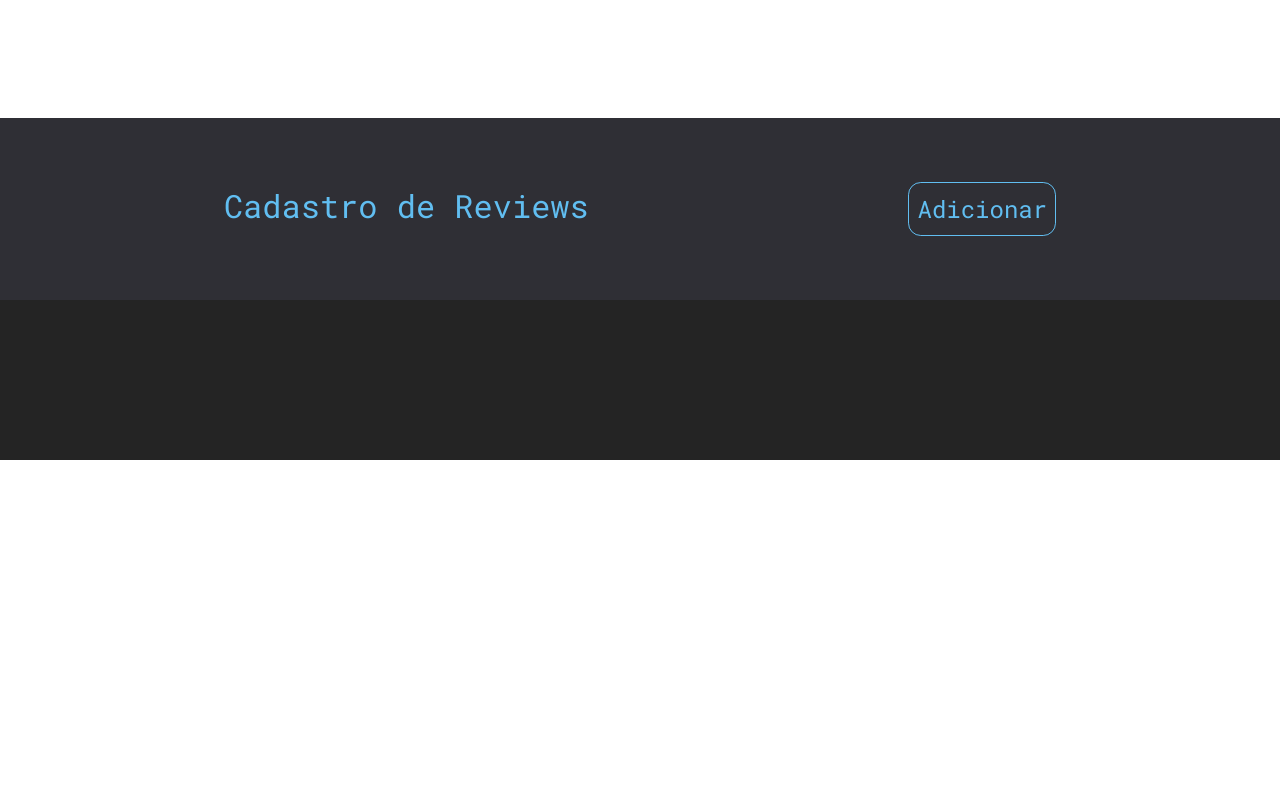
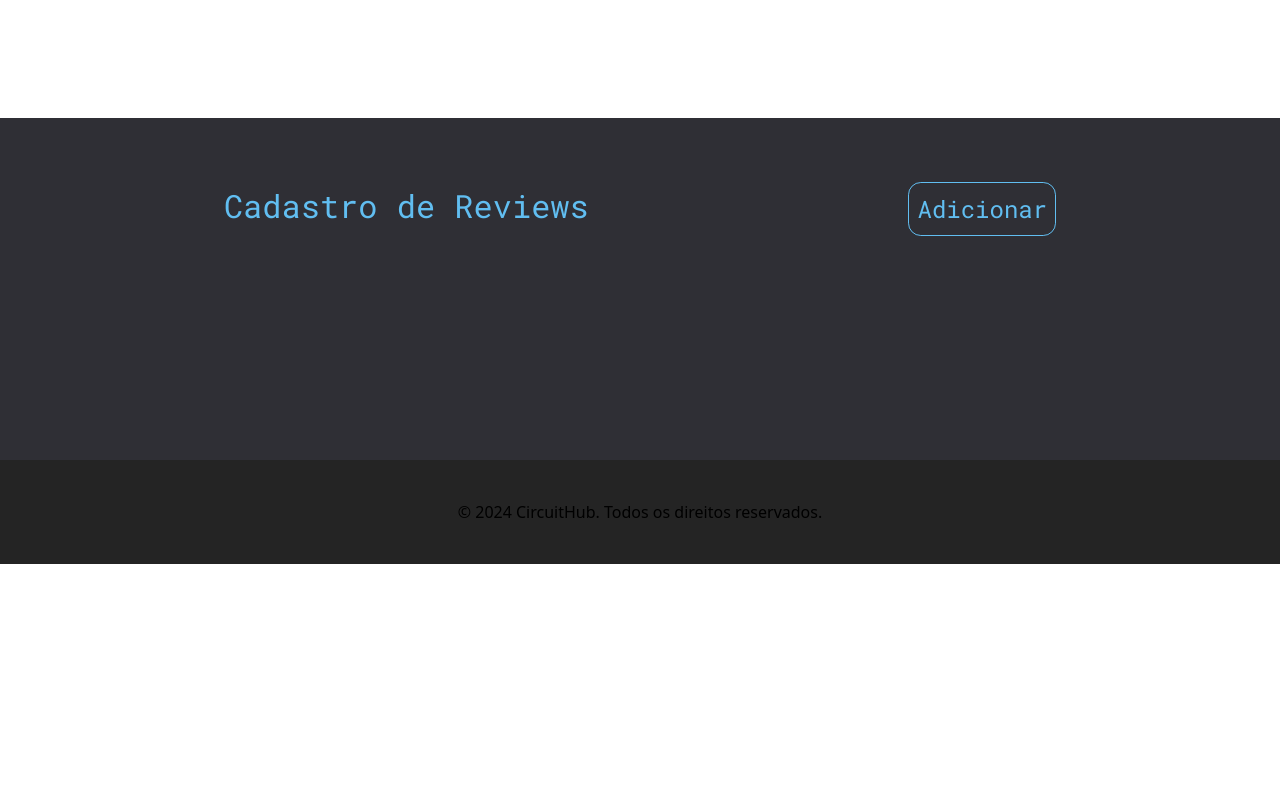
Before and after one commit to FilipeSMaciel/ProgWeb2, a React (Vite) app: page / in a window 1280 px wide. Shown: the part 840-1640 px from the top of the page. After the commit the page ends 1404 px from the top, so only its background shows below. Built offline with nearby package versions, Linux system fonts and the light colour scheme; a web font is replaced by a local one.

Commit message:
Pequenas atualizacoes

```diff
--- a/src/components/Footer.jsx
+++ b/src/components/Footer.jsx
@@ -2,7 +2,7 @@ import '../style.css';
 
 export function Footer() {
   return (
-    <footer className='bg-header-fundo p-10 flex justify-center mt-[-2rem] stroke-neutral-100'>
+    <footer className='bg-header-fundo p-10 flex justify-center stroke-neutral-100'>
       <p>&copy; 2024 CircuitHub. Todos os direitos reservados.</p>
     </footer>
   )
--- a/src/components/Header.jsx
+++ b/src/components/Header.jsx
@@ -41,7 +41,6 @@ export function Header() {
         </section>
       </>
       }
-
     </header>
   );
 }
--- a/src/components/Main.jsx
+++ b/src/components/Main.jsx
@@ -32,13 +32,13 @@ export function Main() {
   }
 
   return (
-    <main className='flex flex-col min-h-screen font-roboto'>
+    <main className='flex flex-col max-h-screen font-roboto'>
       <div className='flex justify-around p-16 text-[1.5rem] mt-[-0.1rem]  bg-adicionar_secBg'>
         <h2 className='text-[2rem] text-adicionar_btn'>Cadastro de Reviews</h2>
         <button className='text-adicionar_btn border-adicionar_btn border-solid border-[0.03rem] p-2 rounded-[0.8rem]' onClick={abrirForm}>Adicionar</button>
       </div>
 
-      <div className='flex justify-center gap-8 bg-header-fundo p-20'>
+      <div className='flex justify-center gap-8 bg-adicionar_secBg p-20'>
         {listaItens}
       </div>
       <Modal open={open} onClose={() => setOpen(false)} center>
--- a/src/pages/Pesquisa.jsx
+++ b/src/pages/Pesquisa.jsx
@@ -36,7 +36,7 @@ export default function Pesquisa() {
   return (
     <>
       <Header />
-      <div className="flex flex-col min-h-screen">
+      <div className="flex flex-col h-[85vh]">
         <h1>Pesquisa CircuitHub</h1>
         <form onSubmit={handleSubmit(pesquisaItem)}>
           <input type="text"
```
